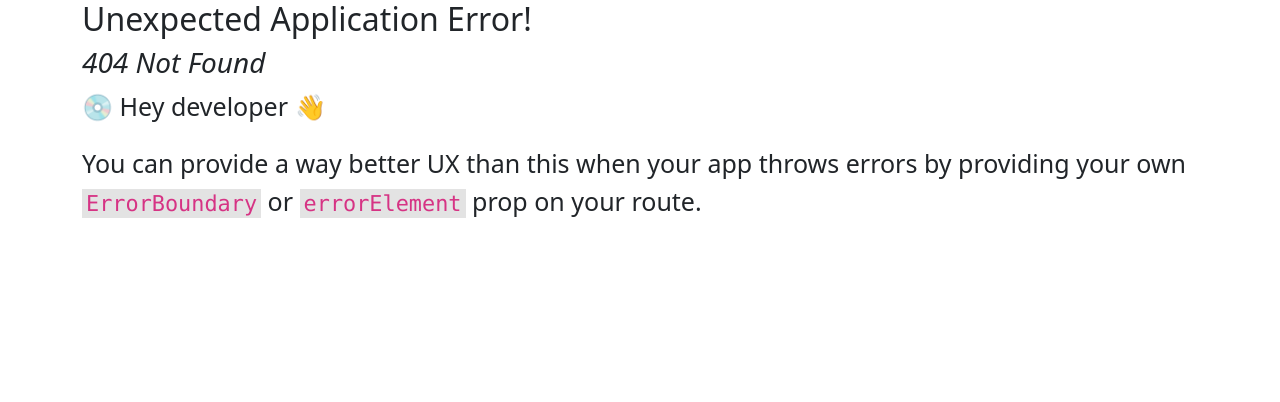
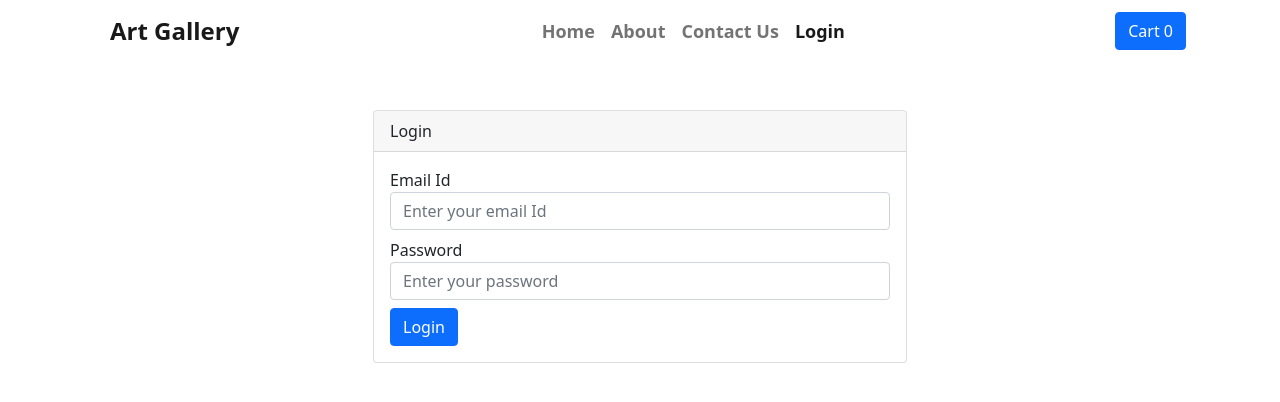
Before and after one commit to rishii-27/e-commerce, a React (Create React App) app: page /login in a window 1280 px wide. Before the commit this address had no page. Shown: the top 402 px of the page. Built offline with nearby package versions, Linux system fonts and the light colour scheme.

Commit message:
Added Login Page, Handle URL security issue and Logout issue in authentication

```diff
--- a/package.json
+++ b/package.json
@@ -10,7 +10,7 @@
     "react": "^18.2.0",
     "react-bootstrap": "^2.9.0",
     "react-dom": "^18.2.0",
-    "react-router-dom": "^6.16.0",
+    "react-router-dom": "^6.18.0",
     "react-scripts": "5.0.1",
     "web-vitals": "^2.1.4"
   },
--- a/src/App.js
+++ b/src/App.js
@@ -1,12 +1,25 @@
 import { Container } from "react-bootstrap";
 import Products from "./Products/Products";
 import CartProvider from "./Store/CartProvider";
-import { RouterProvider, createBrowserRouter } from "react-router-dom";
+import {
+  Navigate,
+  RouterProvider,
+  createBrowserRouter,
+} from "react-router-dom";
 import About from "./About/About";
 import RootLayout from "./Root";
 import Home from "./Home/Home";
 import ContactUs from "./ContactUs/ContactUs";
 import ProductDetail from "./Products/ProductDetail";
+import Login from "./Login/Login";
+import { useContext } from "react";
+import CartContext from "./Store/cart-context";
+
+const ProductsOrLogin = () => {
+  // You can access the context and make conditional rendering here
+  const authCtx = useContext(CartContext);
+  return authCtx.status ? <Products /> : <Login />;
+};
 
 const routes = createBrowserRouter([
   {
@@ -14,10 +27,16 @@ const routes = createBrowserRouter([
     element: <RootLayout />,
     children: [
       { path: "/", element: <Home /> },
-      { path: "/products", element: <Products /> },
+      {
+        path: "/products",
+        element: <ProductsOrLogin />,
+      },
       { path: "/products/:title/:price", element: <ProductDetail /> },
       { path: "/about", element: <About /> },
       { path: "/contactus", element: <ContactUs /> },
+      { path: "/login", element: <Login /> },
+      { path: "/logout", element: <Login /> },
+      { path: "*", element: <Navigate to="/login" replace /> },
     ],
   },
 ]);
--- /dev/null
+++ b/src/Login/Login.js
@@ -0,0 +1,98 @@
+import React, { useContext, useRef, useState } from "react";
+import { useNavigate } from "react-router-dom";
+import CartContext from "../Store/cart-context";
+
+const Login = () => {
+  const emailInputRef = useRef();
+  const passwordInputRef = useRef();
+  const [error, setError] = useState(null);
+  const navigate = useNavigate();
+  const authCtx = useContext(CartContext);
+
+  const handleSubmit = (e) => {
+    e.preventDefault();
+
+    const enteredEmail = emailInputRef.current.value;
+    const enteredPassword = passwordInputRef.current.value;
+
+    fetch(
+      "https://identitytoolkit.googleapis.com/v1/accounts:signInWithPassword?key=AIzaSyBFQ20cUJsD1isKI2-6imymii3kH72k7rE",
+      {
+        method: "POST",
+        body: JSON.stringify({
+          email: enteredEmail,
+          password: enteredPassword,
+          returnSecureToken: true,
+        }),
+        headers: {
+          "Content-Type": "application/json",
+        },
+      }
+    )
+      .then((res) => {
+        if (!res.ok) {
+          throw new Error("Authentication failed");
+        }
+        return res.json();
+      })
+      .then((data) => {
+        emailInputRef.current.value = "";
+        passwordInputRef.current.value = "";
+        setError(null); // Clear any previous errors
+        authCtx.isLoggedIn(data.idToken);
+        console.log(authCtx);
+        console.log(data);
+        navigate("/products"); // Redirect to the dashboard page upon successful login
+      })
+      .catch((error) => {
+        setError(error.message);
+      });
+  };
+
+  return (
+    <div className="container mt-5">
+      <div className="row justify-content-center">
+        <div className="col-md-6">
+          <div className="card">
+            <div className="card-header">Login</div>
+            <div className="card-body">
+              <form onSubmit={handleSubmit}>
+                {error && <div className="alert alert-danger">{error}</div>}
+                <div className="form-group">
+                  <label htmlFor="emailId">Email Id</label>
+                  <input
+                    type="email"
+                    className="form-control"
+                    id="emailId"
+                    placeholder="Enter your email Id"
+                    required
+                    ref={emailInputRef}
+                  />
+                </div>
+                <div className="form-group mt-2">
+                  <label htmlFor="password">Password</label>
+                  <input
+                    type="password"
+                    className="form-control"
+                    id="password"
+                    placeholder="Enter your password"
+                    required
+                    ref={passwordInputRef}
+                  />
+                </div>
+                <button
+                  type="submit"
+                  className="btn btn-primary btn-block mt-2"
+                >
+                  Login
+                </button>
+              </form>
+            </div>
+          </div>
+        </div>
+      </div>
+    </div>
+  );
+};
+
+export default Login;
--- a/src/NavBar/NavBar.js
+++ b/src/NavBar/NavBar.js
@@ -1,10 +1,17 @@
-import React from "react";
+import React, { useContext } from "react";
 import { NavLink } from "react-router-dom";
 import { Container, Nav, Navbar } from "react-bootstrap";
 import Cart from "../Cart/Cart";
 import "../NavBar/NavBar.css";
+import CartContext from "../Store/cart-context";
 
 const NavBar = () => {
+  const authCtx = useContext(CartContext);
+
+  const logoutHandler = () => {
+    authCtx.isLoggedOut();
+  };
+
   return (
     <Navbar collapseOnSelect expand="lg" className="bg-body-tertiary">
       <Container>
@@ -17,15 +24,33 @@ const NavBar = () => {
             <NavLink to="/" className="nav-link">
               Home
             </NavLink>
-            <NavLink to="/products" className="nav-link">
-              Products
-            </NavLink>
+            {authCtx.status ? (
+              <NavLink to="/products" className="nav-link">
+                Products
+              </NavLink>
+            ) : (
+              ""
+            )}
             <NavLink to="/about" className="nav-link">
               About
             </NavLink>
             <NavLink to="/contactus" className="nav-link">
               Contact Us
             </NavLink>
+
+            {authCtx.status ? (
+              <NavLink
+                to="/logout"
+                className="nav-link"
+                onClick={logoutHandler}
+              >
+                Logout
+              </NavLink>
+            ) : (
+              <NavLink to="/login" className="nav-link">
+                Login
+              </NavLink>
+            )}
           </Nav>
           <Cart />
         </Navbar.Collapse>
--- a/src/Store/CartProvider.js
+++ b/src/Store/CartProvider.js
@@ -1,8 +1,18 @@
-import React, { useState } from "react";
+import React, { useEffect, useState } from "react";
 import CartContext from "./cart-context";
 
 const CartProvider = (props) => {
+  const initialToken = localStorage.getItem("token");
   const [items, updatedItems] = useState([]);
+  const [token, setToken] = useState(!!initialToken);
+
+  useEffect(() => {
+    if (initialToken) {
+      setToken(true);
+    } else {
+      setToken(false);
+    }
+  }, [initialToken]);
 
   const addItemToCartHandler = (item) => {
     // Check if the item with the same ID already exists in the cart
@@ -23,11 +33,25 @@ const CartProvider = (props) => {
     updatedItems(items.filter((item) => item.id !== id));
   };
 
+  const loginHandle = (idToken) => {
+    setToken(true);
+    localStorage.setItem("token", idToken);
+  };
+
+  const logoutHandle = () => {
+    localStorage.removeItem("token");
+    setToken(false);
+  };
+
   const cartContext = {
+    status: token,
+    isLoggedIn: loginHandle,
+    isLoggedOut: logoutHandle,
     items: items,
     addItem: addItemToCartHandler,
     removeItem: removeItemFromCartHandler,
   };
+  console.log(cartContext.status);
 
   return (
     <CartContext.Provider value={cartContext}>
```
Also changed, not shown: 1 other file (tests, documents, lock files or other folders).
